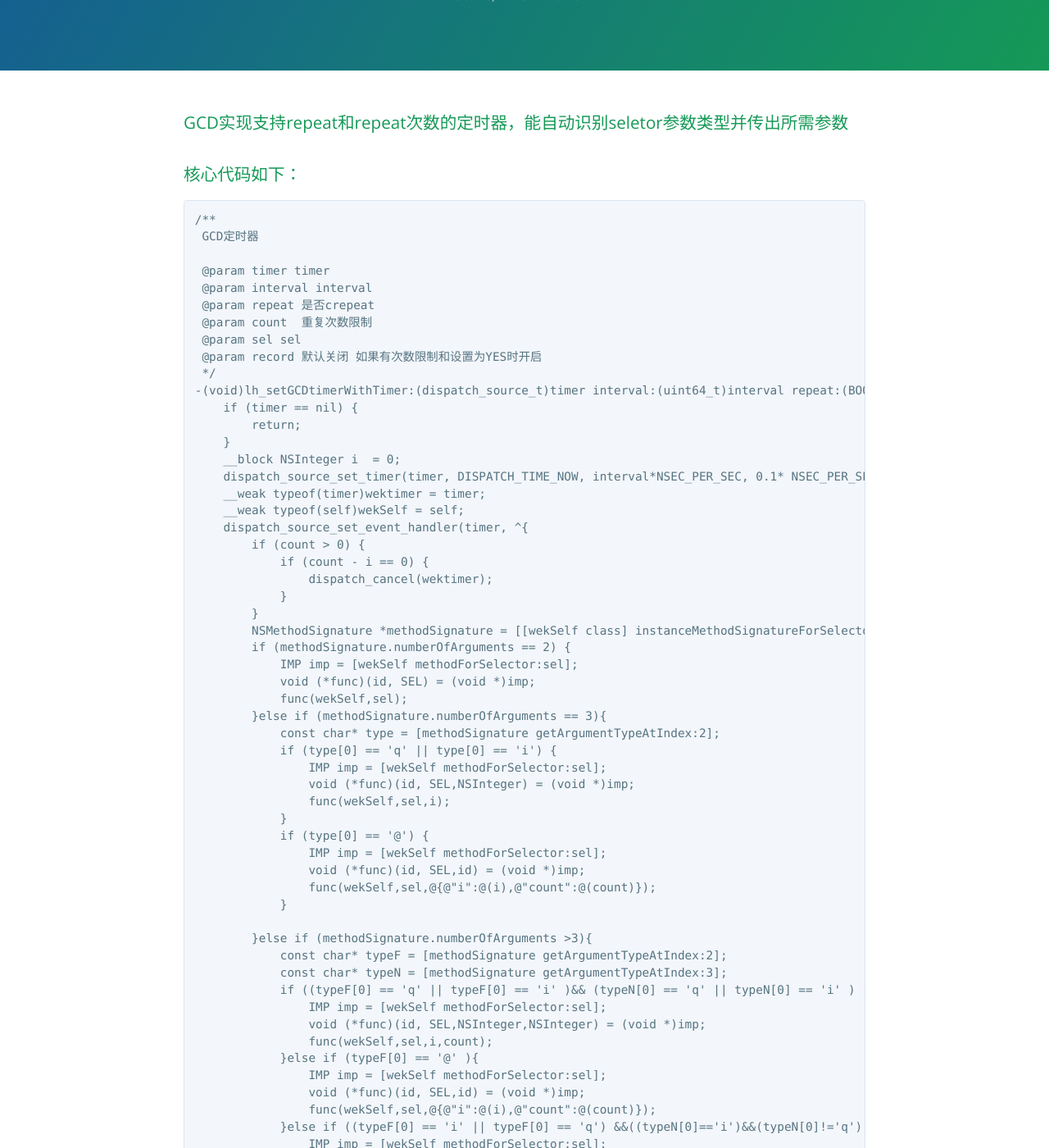
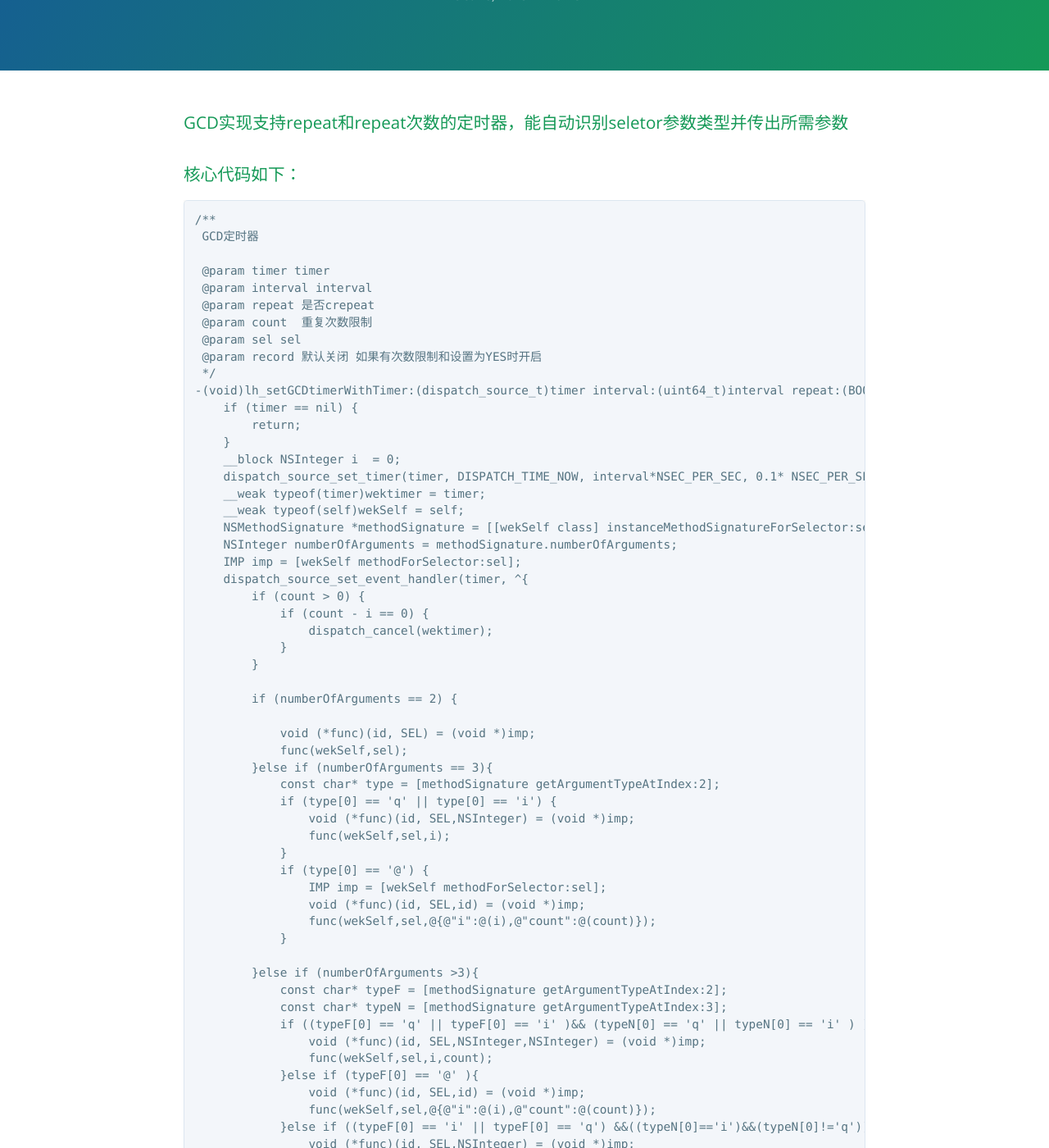
Before and after one commit to lihui1314/lihui1314.github.io, a Jekyll site: the page built from _posts/2019-10-28-GCD实现支持repeat、repeatCount的定时器，自动识别seletor类型并传出所需参数.md, in a window 1280 px wide and 1400 px high, scrolled down 420 px. Shown: the whole window at 82% size. Built offline with Jekyll 4.4.1, drawn with Linux system fonts in a browser that asks for light colours; some of the changed text lies outside the part shown.

Commit message:
no message

```diff
--- a/_posts/2019-10-28-GCD实现支持repeat、repeatCount的定时器，自动识别seletor类型并传出所需参数.md
+++ b/_posts/2019-10-28-GCD实现支持repeat、repeatCount的定时器，自动识别seletor类型并传出所需参数.md
@@ -25,21 +25,23 @@ excerpt: "GCD实现支持设置repeat和repeat次数的定时器，能自动识
     dispatch_source_set_timer(timer, DISPATCH_TIME_NOW, interval*NSEC_PER_SEC, 0.1* NSEC_PER_SEC);
     __weak typeof(timer)wektimer = timer;
     __weak typeof(self)wekSelf = self;
+    NSMethodSignature *methodSignature = [[wekSelf class] instanceMethodSignatureForSelector:sel];
+    NSInteger numberOfArguments = methodSignature.numberOfArguments;
+    IMP imp = [wekSelf methodForSelector:sel];
     dispatch_source_set_event_handler(timer, ^{
         if (count > 0) {
             if (count - i == 0) {
                 dispatch_cancel(wektimer);
             }
         }
-        NSMethodSignature *methodSignature = [[wekSelf class] instanceMethodSignatureForSelector:sel];
-        if (methodSignature.numberOfArguments == 2) {
-            IMP imp = [wekSelf methodForSelector:sel];
+
+        if (numberOfArguments == 2) {
+
             void (*func)(id, SEL) = (void *)imp;
             func(wekSelf,sel);
-        }else if (methodSignature.numberOfArguments == 3){
+        }else if (numberOfArguments == 3){
             const char* type = [methodSignature getArgumentTypeAtIndex:2];
             if (type[0] == 'q' || type[0] == 'i') {
-                IMP imp = [wekSelf methodForSelector:sel];
                 void (*func)(id, SEL,NSInteger) = (void *)imp;
                 func(wekSelf,sel,i);
             }
@@ -49,19 +51,16 @@ excerpt: "GCD实现支持设置repeat和repeat次数的定时器，能自动识
                 func(wekSelf,sel,@{@"i":@(i),@"count":@(count)});
             }
 
-        }else if (methodSignature.numberOfArguments >3){
+        }else if (numberOfArguments >3){
             const char* typeF = [methodSignature getArgumentTypeAtIndex:2];
             const char* typeN = [methodSignature getArgumentTypeAtIndex:3];
             if ((typeF[0] == 'q' || typeF[0] == 'i' )&& (typeN[0] == 'q' || typeN[0] == 'i' ) ) {
-                IMP imp = [wekSelf methodForSelector:sel];
                 void (*func)(id, SEL,NSInteger,NSInteger) = (void *)imp;
                 func(wekSelf,sel,i,count);
             }else if (typeF[0] == '@' ){
-                IMP imp = [wekSelf methodForSelector:sel];
                 void (*func)(id, SEL,id) = (void *)imp;
                 func(wekSelf,sel,@{@"i":@(i),@"count":@(count)});
             }else if ((typeF[0] == 'i' || typeF[0] == 'q') &&((typeN[0]=='i')&&(typeN[0]!='q'))){
-                IMP imp = [wekSelf methodForSelector:sel];
                 void (*func)(id, SEL,NSInteger) = (void *)imp;
                 func(wekSelf,sel,i);
             }
```
